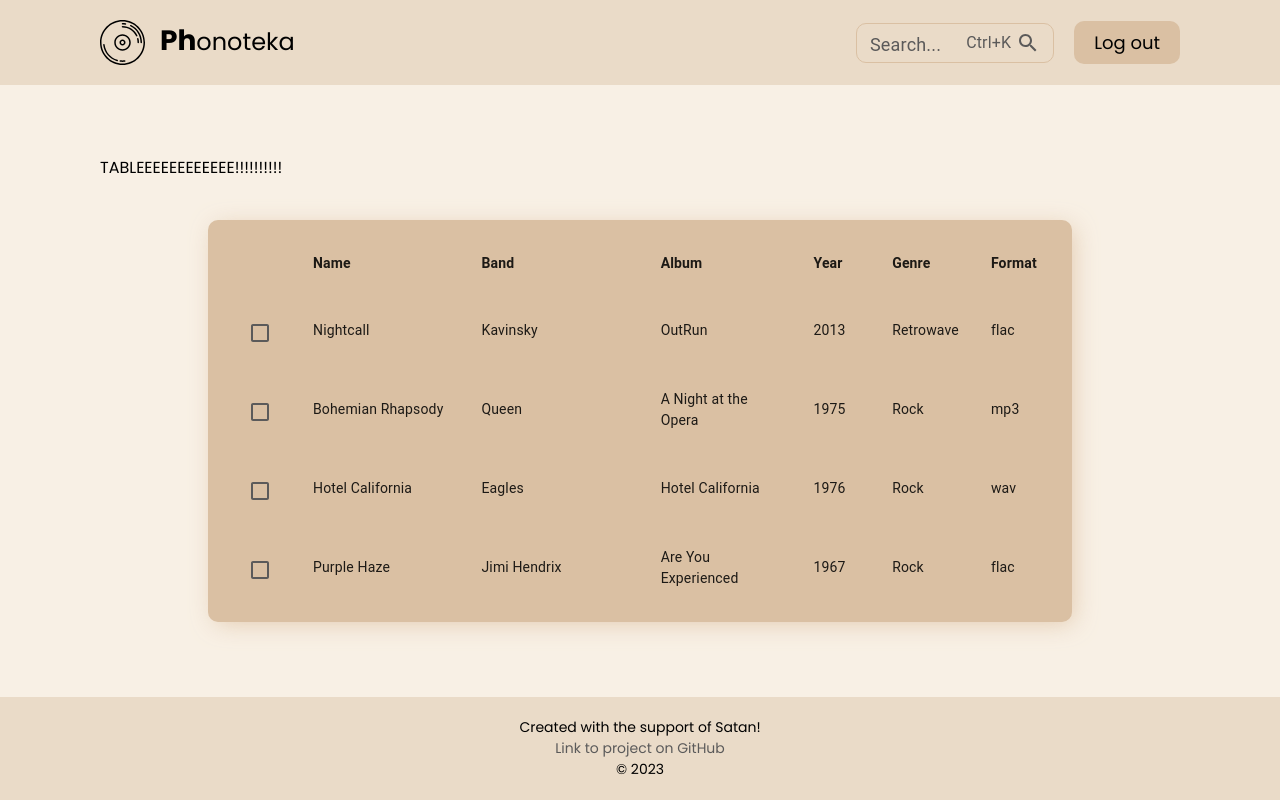
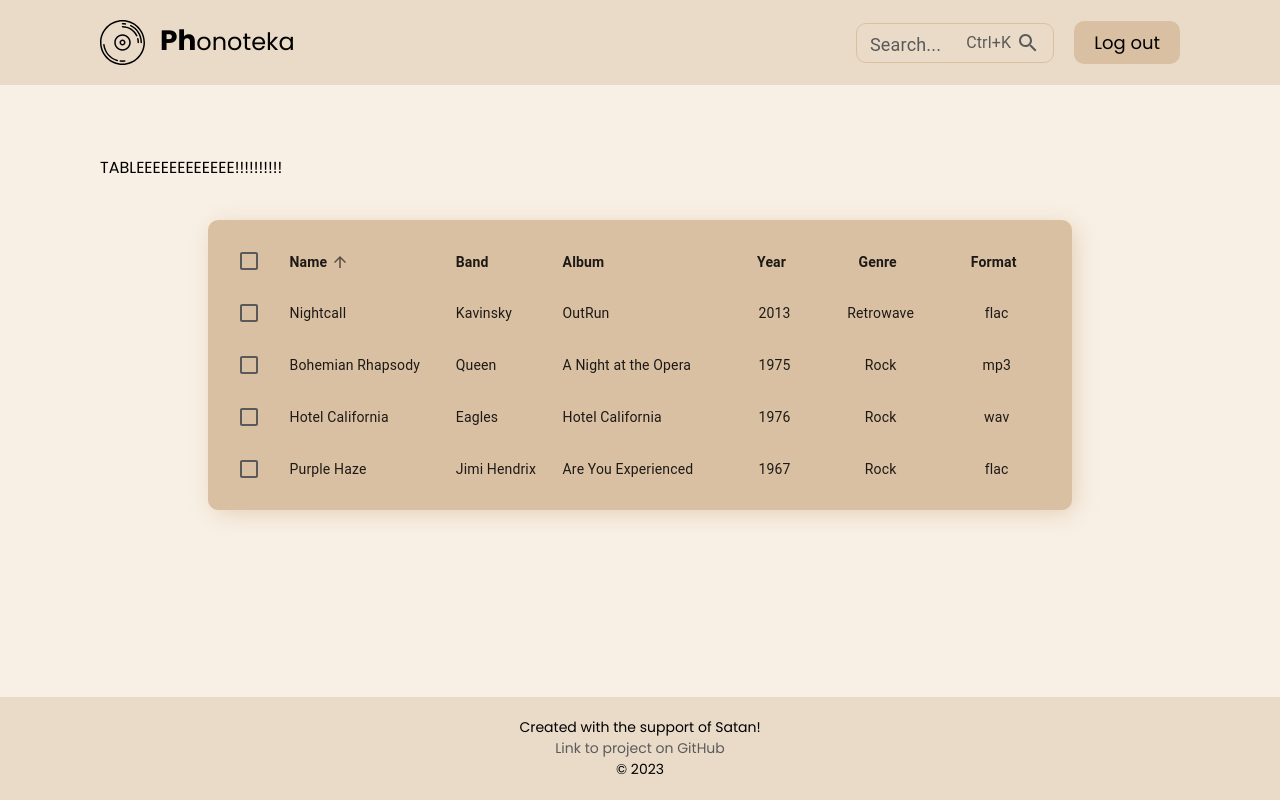
Before and after one commit to coderEverFirst/phonoteka, a React (Vite) app in the folder packages/client/: page / in a window 1280 px wide. Built offline with nearby package versions, Linux system fonts and the light colour scheme.

Commit message:
added table header

```diff
--- a/packages/client/src/components/Table/MainTable.scss
+++ /dev/null
@@ -1 +0,0 @@
-@import '../../index.scss';
--- a/packages/client/src/components/Table/MainTable.tsx
+++ b/packages/client/src/components/Table/MainTable.tsx
@@ -1,38 +1,44 @@
-import React from 'react'
+import React, { useState } from 'react'
 
 import { Table, TableCell, TableRow, Checkbox } from '@mui/material'
 import { rowsData, IRowData } from '../../variables/testFetchData'
 
-import {
-  IRenderTableHeaderData,
-  MAIN_BLUE_COLOR,
-  RENDER_TABLE_HEADER_DATA,
-} from '../../variables/variables'
+import TeableHeadContent from './TableHeadContent/TableHeadContent'
+
+import { ETableSort } from '../../variables/eNums'
 
 import {
   MainTableBody,
   MainTableContainer,
-  MainTableHead,
 } from '../UI/MuiUI/MainTableContainer/MainTableContainer.styled'
 
-import './MainTable.scss'
+const MainTable = () => {
+  const [orderDirection, setOrderDirection] = useState<string>(ETableSort.asc)
+  const [valueToOrderBy, setValueToOrderBy] = useState<string>('Name')
+  const [page, setPage] = useState<number>(0)
+  const [rowsPerPage, setRowsPerPage] = useState<number>(1)
 
-const MainTable = () => {
-  const headerData = RENDER_TABLE_HEADER_DATA
+  const handleRequestSort = (event: Event, property: string) => {
+    const isAscending: boolean = valueToOrderBy === property && orderDirection === ETableSort.asc
+
+    setValueToOrderBy(property)
+    setOrderDirection(isAscending ? ETableSort.desc : ETableSort.asc)
+  }
+
+  // const tableData = sortedRowsData(rowsData, getComparator(orderDirection, valueToOrderBy))
+
   return (
     <>
       <MainTableContainer>
         <Table>
-          <MainTableHead>
-            <TableRow sx={{ color: MAIN_BLUE_COLOR }}>
-              {headerData.map((item: IRenderTableHeaderData) => (
-                <TableCell key={item.id} sx={{ width: item.width }} variant="head">
-                  {item.lable}
-                </TableCell>
-              ))}
-            </TableRow>
-          </MainTableHead>
+          <TeableHeadContent
+            orderDirection={orderDirection}
+            valueToOrderBy={valueToOrderBy}
+            handleRequestSort={handleRequestSort}
+          />
+
           <MainTableBody>
+            {/* {tableData.map()} */}
             {rowsData.map((row: IRowData) => (
               <TableRow key={row.id}>
                 <TableCell>
--- /dev/null
+++ b/packages/client/src/components/Table/TableHeadContent/TableHeadContent.tsx
@@ -0,0 +1,53 @@
+import React from 'react'
+
+import { TableCell, TableRow, Checkbox, TableSortLabel } from '@mui/material'
+
+import {
+  IRenderTableHeaderData,
+  MAIN_BLUE_COLOR,
+  RENDER_TABLE_HEADER_DATA,
+} from '../../../variables/variables'
+import { ETableSort } from '../../../variables/eNums'
+
+import { MainTableHead } from '../../UI/MuiUI/MainTableContainer/MainTableContainer.styled'
+
+interface ITableHeadContent {
+  valueToOrderBy: string
+  orderDirection: string
+  handleRequestSort: (event: Event, property: string) => void
+}
+
+const TableHeadContent = (props: ITableHeadContent) => {
+  const { valueToOrderBy, orderDirection, handleRequestSort } = props
+
+  const headerData = RENDER_TABLE_HEADER_DATA
+
+  const createSortHandler = (property: string) => (event: Event) => {
+    handleRequestSort(event, property)
+  }
+
+  return (
+    <>
+      <MainTableHead>
+        <TableRow sx={{ color: MAIN_BLUE_COLOR }}>
+          <TableCell>
+            <Checkbox />
+          </TableCell>
+          {headerData.map((item: IRenderTableHeaderData) => (
+            <TableCell key={item.id}>
+              <TableSortLabel
+                active={valueToOrderBy === item.lable}
+                direction={valueToOrderBy === item.lable ? orderDirection : ETableSort.asc}
+                onClick={createSortHandler(item.lable)}
+              >
+                {item.lable}
+              </TableSortLabel>
+            </TableCell>
+          ))}
+        </TableRow>
+      </MainTableHead>
+    </>
+  )
+}
+
+export default TableHeadContent
--- a/packages/client/src/components/UI/MuiUI/MainTableContainer/MainTableContainer.styled.ts
+++ b/packages/client/src/components/UI/MuiUI/MainTableContainer/MainTableContainer.styled.ts
@@ -26,10 +26,23 @@ export const MainTableHead = styled(TableHead)({
     },
 
     '& .MuiTableCell-root': {
-      alignItems: 'left',
+      padding: '5px',
       fontWeight: 600,
-      justifyContent: 'center',
       borderBottom: 'none',
+
+      '&:nth-last-child(-n+3)': {
+        textAlign: 'center',
+        paddingLeft: '25px',
+      },
+    },
+
+    '& .MuiCheckbox-root': {
+      height: '100%',
+      color: MAIN_GRAY_COLOR,
+
+      '&.Mui-checked': {
+        color: MAIN_BLUE_COLOR,
+      },
     },
   },
 })
@@ -42,14 +55,21 @@ export const MainTableBody = styled(TableBody)({
     },
 
     '& .MuiTableCell-root': {
-      justifyContent: 'center',
+      padding: '5px',
       borderBottom: 'none',
+
+      '&:first-of-type': {
+        padding: '5px',
+      },
+
+      '&:nth-last-child(-n+3)': {
+        textAlign: 'center',
+      },
     },
 
     '& .MuiCheckbox-root': {
-      marginTop: '5px',
-      height: '100%',
       color: MAIN_GRAY_COLOR,
+
       '&.Mui-checked': {
         color: MAIN_BLUE_COLOR,
       },
--- a/packages/client/src/variables/eNums.ts
+++ b/packages/client/src/variables/eNums.ts
@@ -2,3 +2,8 @@ export enum EAuthType {
   text = 'text',
   password = 'password',
 }
+
+export enum ETableSort {
+  asc = 'asc',
+  desc = 'desc',
+}
--- a/packages/client/src/variables/testFetchData.ts
+++ b/packages/client/src/variables/testFetchData.ts
@@ -6,6 +6,9 @@ export interface IRowData {
   year: string
   genre: string
   format: string
+  image: string
+  description: string
+  urlVideo: string
 }
 export const rowsData: IRowData[] = [
   {
@@ -16,6 +19,9 @@ export const rowsData: IRowData[] = [
     year: '2013',
     genre: 'Retrowave',
     format: 'flac',
+    image: '/',
+    description: 'something text',
+    urlVideo: '/',
   },
   {
     id: 1,
@@ -25,6 +31,10 @@ export const rowsData: IRowData[] = [
     year: '1975',
     genre: 'Rock',
     format: 'mp3',
+
+    image: '/',
+    description: 'something text',
+    urlVideo: '/',
   },
   {
     id: 2,
@@ -34,6 +44,10 @@ export const rowsData: IRowData[] = [
     year: '1976',
     genre: 'Rock',
     format: 'wav',
+
+    image: '/',
+    description: 'something text',
+    urlVideo: '/',
   },
   {
     id: 3,
@@ -43,5 +57,8 @@ export const rowsData: IRowData[] = [
     year: '1967',
     genre: 'Rock',
     format: 'flac',
+    image: '/',
+    description: 'something text',
+    urlVideo: '/',
   },
 ]
--- a/packages/client/src/variables/variables.ts
+++ b/packages/client/src/variables/variables.ts
@@ -11,7 +11,7 @@ export const MAIN_GRAY_COLOR = '#5b5a5a'
 export interface IRenderAuthLoginData {
   title: string
   inputs: {
-    id: string
+    id: string | number
     name: string
     type: string
     label: string
@@ -101,15 +101,13 @@ export const RENDER_AUTH_SIGNUP_DATA: IRenderAuthLoginData = {
 export interface IRenderTableHeaderData {
   id: number
   lable: string
-  width: string
 }
 
 export const RENDER_TABLE_HEADER_DATA: IRenderTableHeaderData[] = [
-  { id: 0, lable: '', width: '2%' },
-  { id: 1, lable: 'Name', width: '23%' },
-  { id: 2, lable: 'Band', width: '25%' },
-  { id: 3, lable: 'Album', width: '20%' },
-  { id: 4, lable: 'Year', width: '10%' },
-  { id: 5, lable: 'Genre', width: '10%' },
-  { id: 6, lable: 'Format', width: '10%' },
+  { id: 0, lable: 'Name' },
+  { id: 1, lable: 'Band' },
+  { id: 2, lable: 'Album' },
+  { id: 3, lable: 'Year' },
+  { id: 4, lable: 'Genre' },
+  { id: 5, lable: 'Format' },
 ]
```
